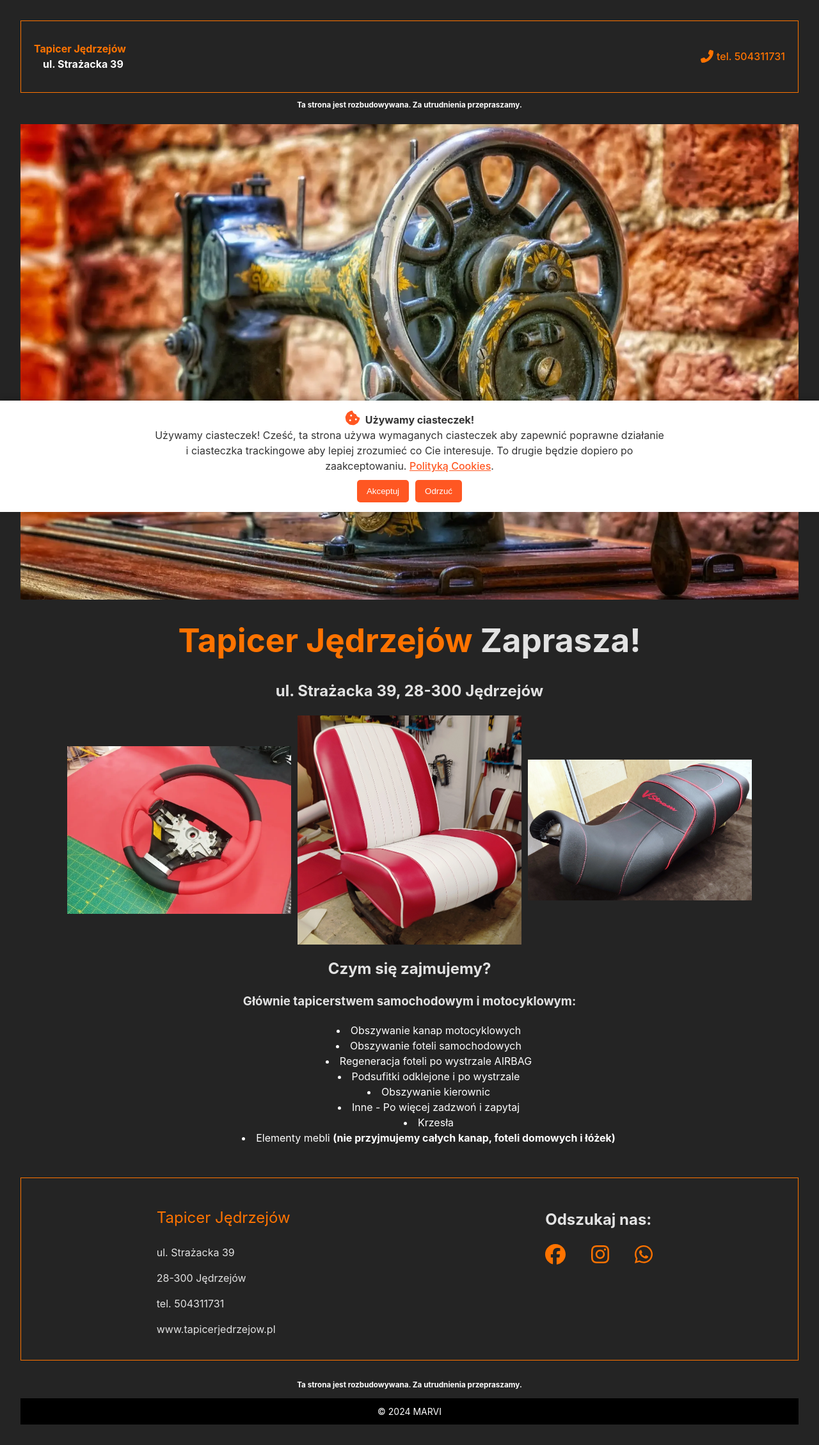
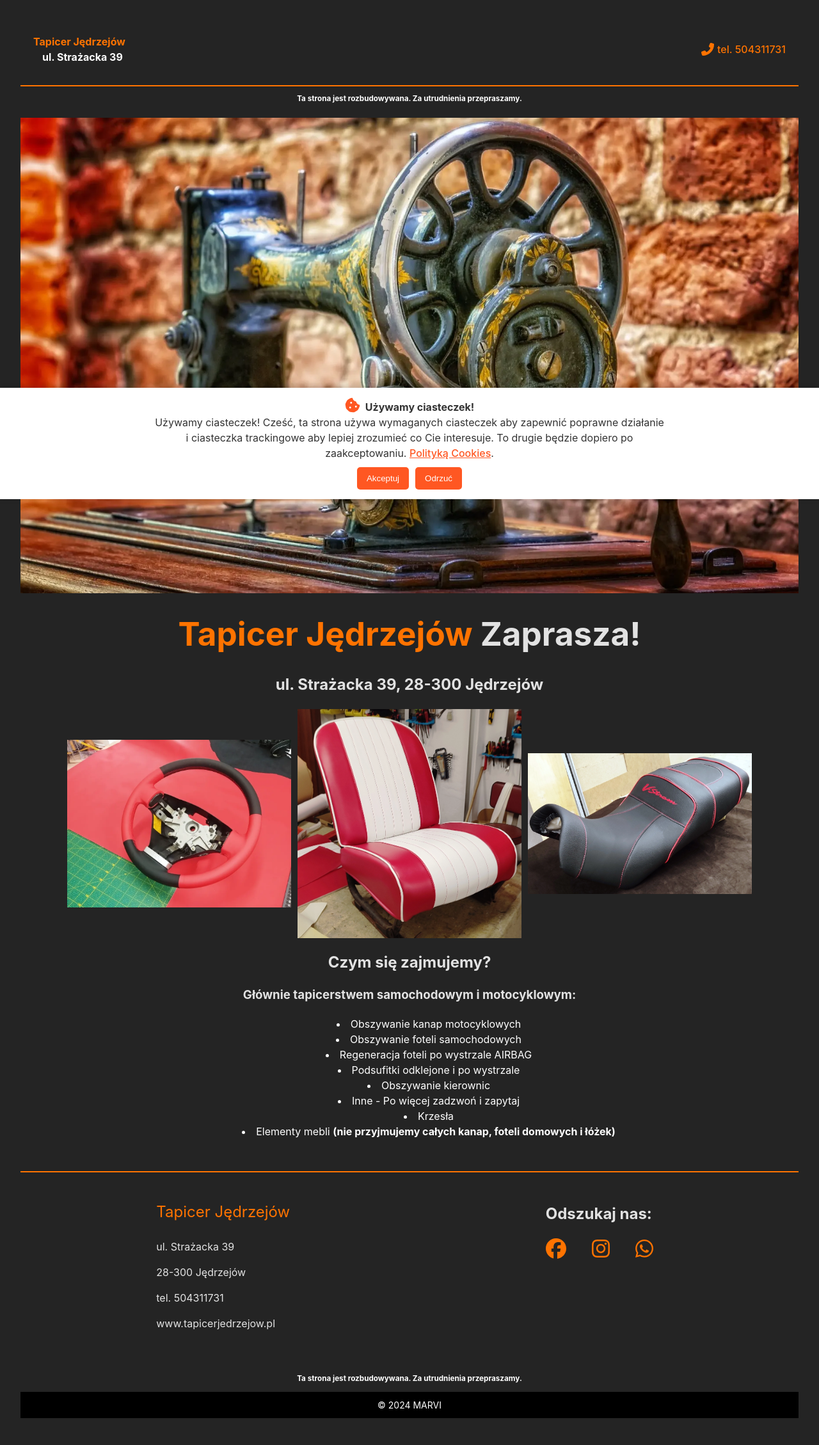
Before and after one commit to MikiMarcinkowski/moja_strona_tap, a React (Vite) app: page / in a window 1280 px wide. Shown: the whole page at 64% size. Built offline with nearby package versions, Linux system fonts and the light colour scheme.

Commit message:
modal path

```diff
--- a/src/Components/Footer/Footer.module.css
+++ b/src/Components/Footer/Footer.module.css
@@ -4,7 +4,7 @@
   display: flex;
   text-align: left;
   justify-content: space-around;
-  border: 1px solid rgb(255, 115, 0);
+  border-top: 2px solid rgb(255, 115, 0);
   padding: 20px;
 }
 
--- a/src/Components/Header/Header.module.css
+++ b/src/Components/Header/Header.module.css
@@ -1,11 +1,11 @@
 .header {
-  padding: 10px 20px;
+  padding: 0px 20px 10px;
   display: flex;
   justify-content: space-between;
   align-items: center;
   color: rgb(255, 115, 0);
   font-size: 1rem;
-  border: 1px solid rgb(255, 115, 0);
+  border-bottom: 2px solid rgb(255, 115, 0);
 }
 
 .phoneInfo {
--- a/src/Components/modal/CookiesModal.module.css
+++ b/src/Components/modal/CookiesModal.module.css
@@ -1,7 +1,7 @@
 
 .modal__container {
   position: fixed;
-  bottom: 0;
+  bottom: 20px;
   left: 0;
   right: 0;
   background-color: #ffffff; /* Kolor tła */
```
